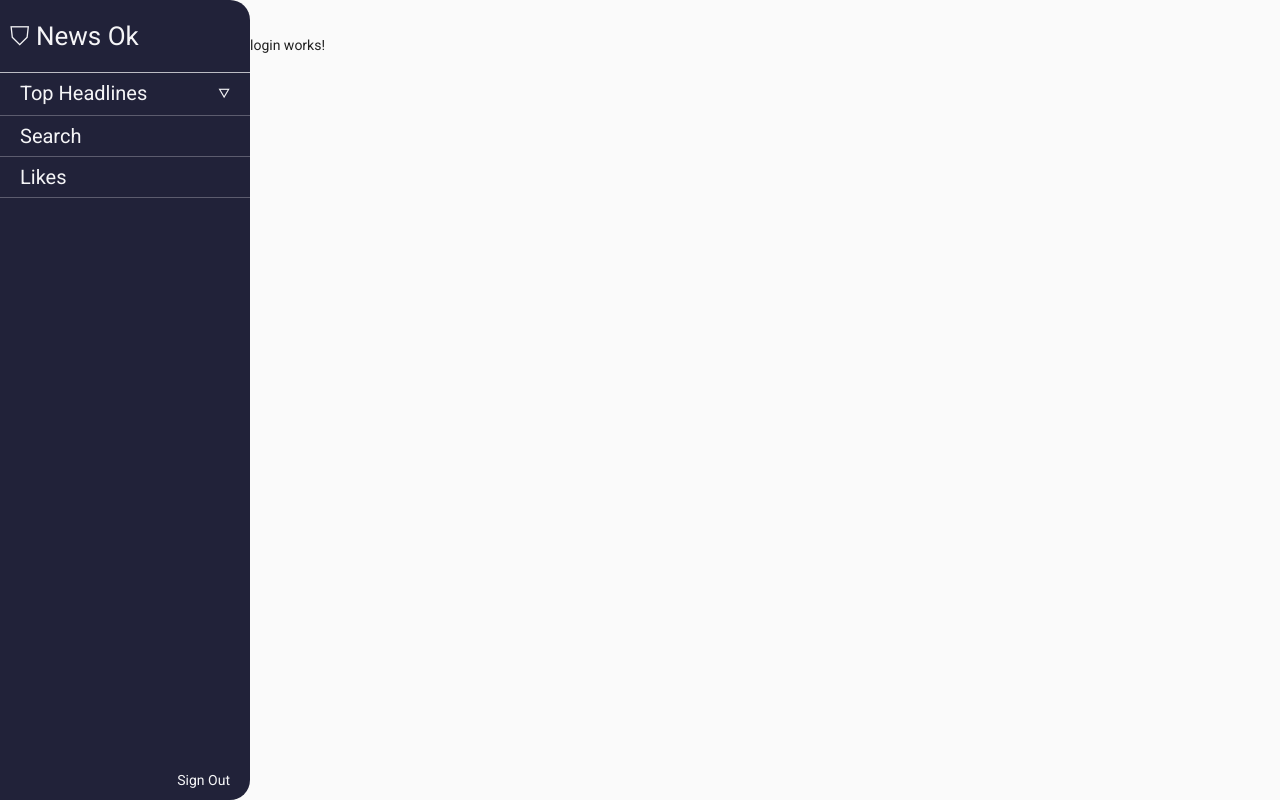
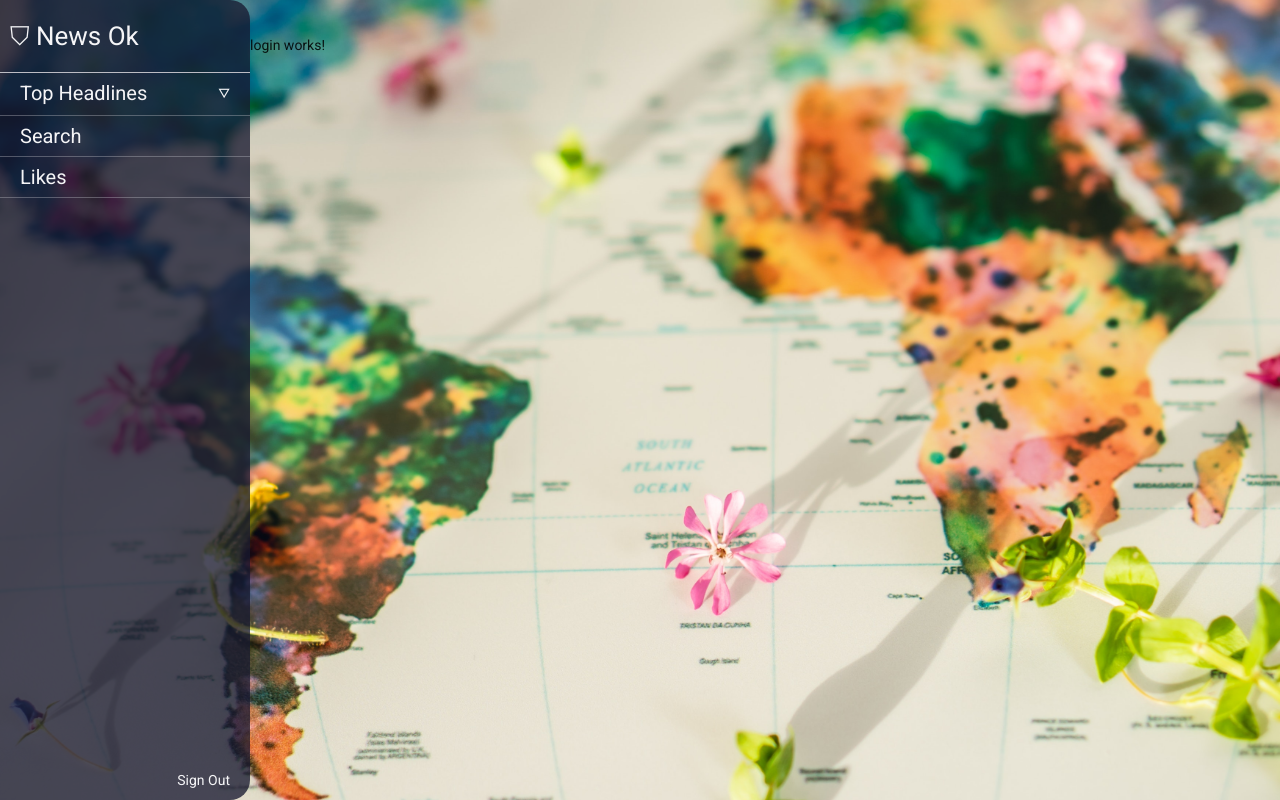
Before and after one commit to brentknudsenstud/AngularNewsApiApp, an Angular app: page /login in a window 1280 px wide. Built offline with nearby package versions, Linux system fonts and the light colour scheme.

Commit message:
added background image

```diff
--- a/src/app/app.component.scss
+++ b/src/app/app.component.scss
@@ -8,6 +8,11 @@
 .app-container-with-sidenav {
     width: 100%;
     height: 100vh;
+    background-image: url("/assets/world-map.jpg");
+    background-attachment: fixed;
+    background-position: center;
+    background-repeat: no-repeat;
+    background-size: cover;
 }
 
 .sidenav {
--- a/src/app/styles/_base.scss
+++ b/src/app/styles/_base.scss
@@ -1,2 +1,2 @@
-$primary: #181931f5;
+$primary: #181931c5;
 $secondary: #f5f5f7;
```
Also changed, not shown: src/assets/world-map.jpg (renamed from src/assets/pexels-olha-ruskykh-7166020.jpg).
